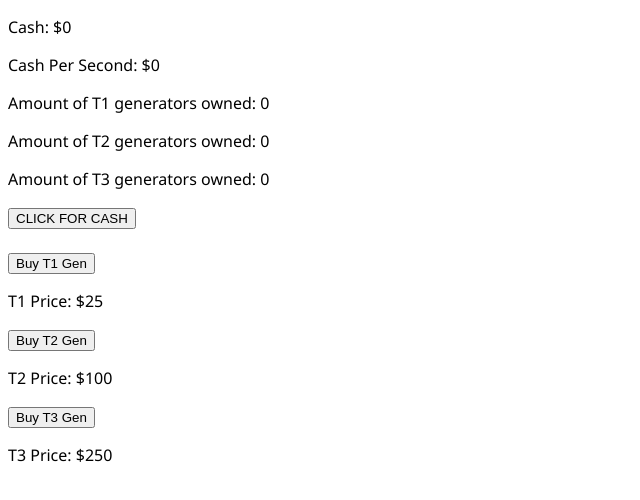
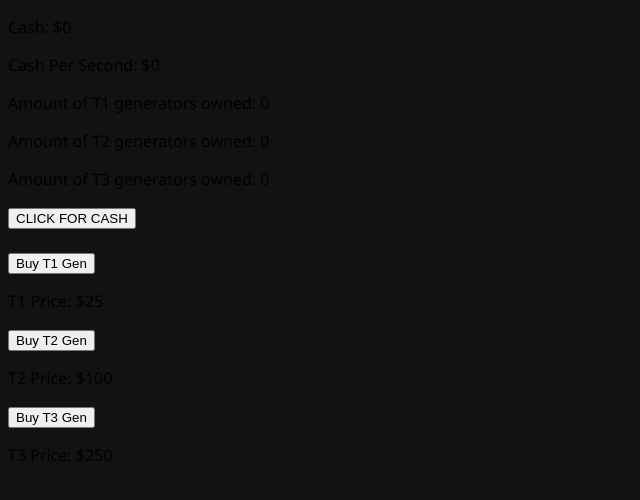
Before and after one commit to penguin4life21/idleGame, a plain HTML site: page index.html in a window 1280 px wide. Shown: the whole page, without its empty margins (0-640 px from the left). Drawn offline with Linux system fonts and the light colour scheme.

Commit message:
Update style.css

```diff
--- a/style.css
+++ b/style.css
@@ -1,3 +1,4 @@
 body {
   font-family: 'Segoe UI', Tahoma, Geneva, Verdana, sans-serif;
+  background-color: #121212
 }
```
